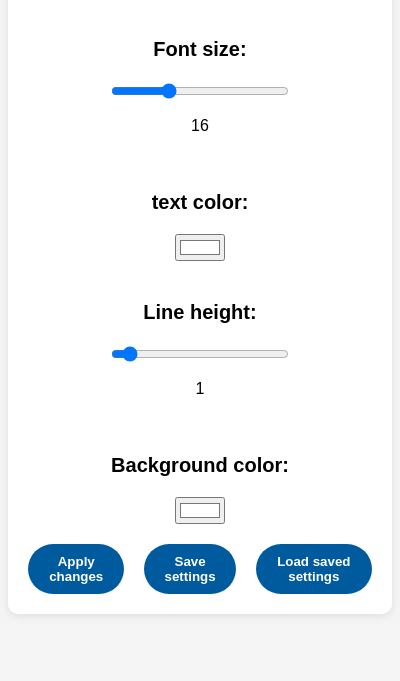
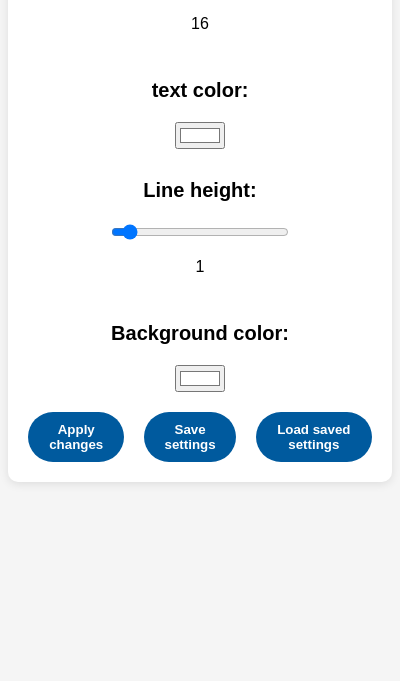
Before and after one commit to weasy1as/Afgangsprojekt2, a browser extension: page viewBetter/popup.html in a window 400 px wide. Shown: the part 179-860 px from the top of the page. Drawn offline with Linux system fonts and the light colour scheme.

Commit message:
modifyed styling and rewrote script code

```diff
--- a/viewBetter/styles.css
+++ b/viewBetter/styles.css
@@ -2,9 +2,10 @@ body {
   display: flex;
   justify-content: center;
   align-items: center;
-  height: 100vh;
+  height: 570px;
   background-color: #f5f5f5;
   font-family: Arial, sans-serif;
+  padding-top: 20px;
 }
 
 .container {
@@ -13,7 +14,7 @@ body {
   justify-content: center;
   align-items: center;
   padding: 20px;
-  width: 500px;
+  width: 400px;
   background: white;
   border-radius: 10px;
   box-shadow: 0 2px 10px rgba(0, 0, 0, 0.1);
@@ -28,7 +29,7 @@ body {
 .controls {
   display: flex;
   flex-direction: column;
-  gap: 20px;
+  gap: 10px;
   margin-bottom: 20px;
 }
 
```
